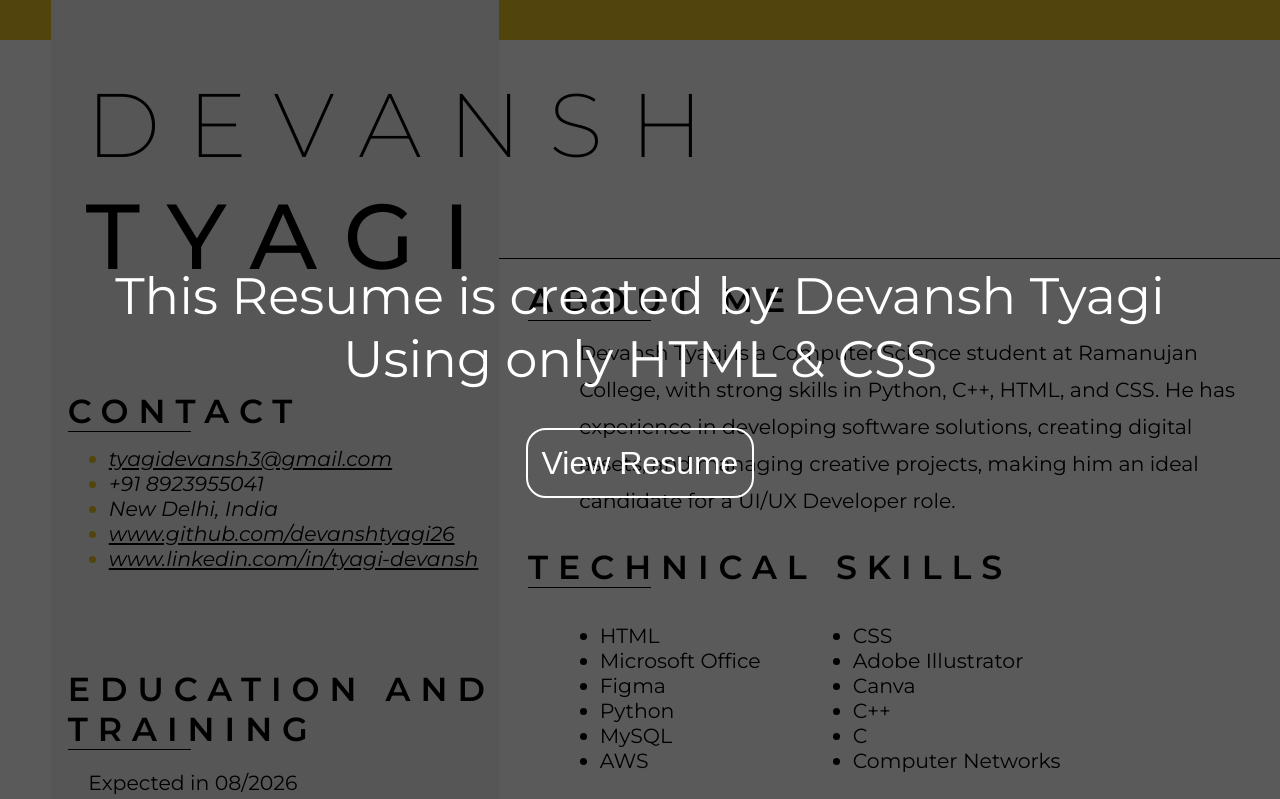
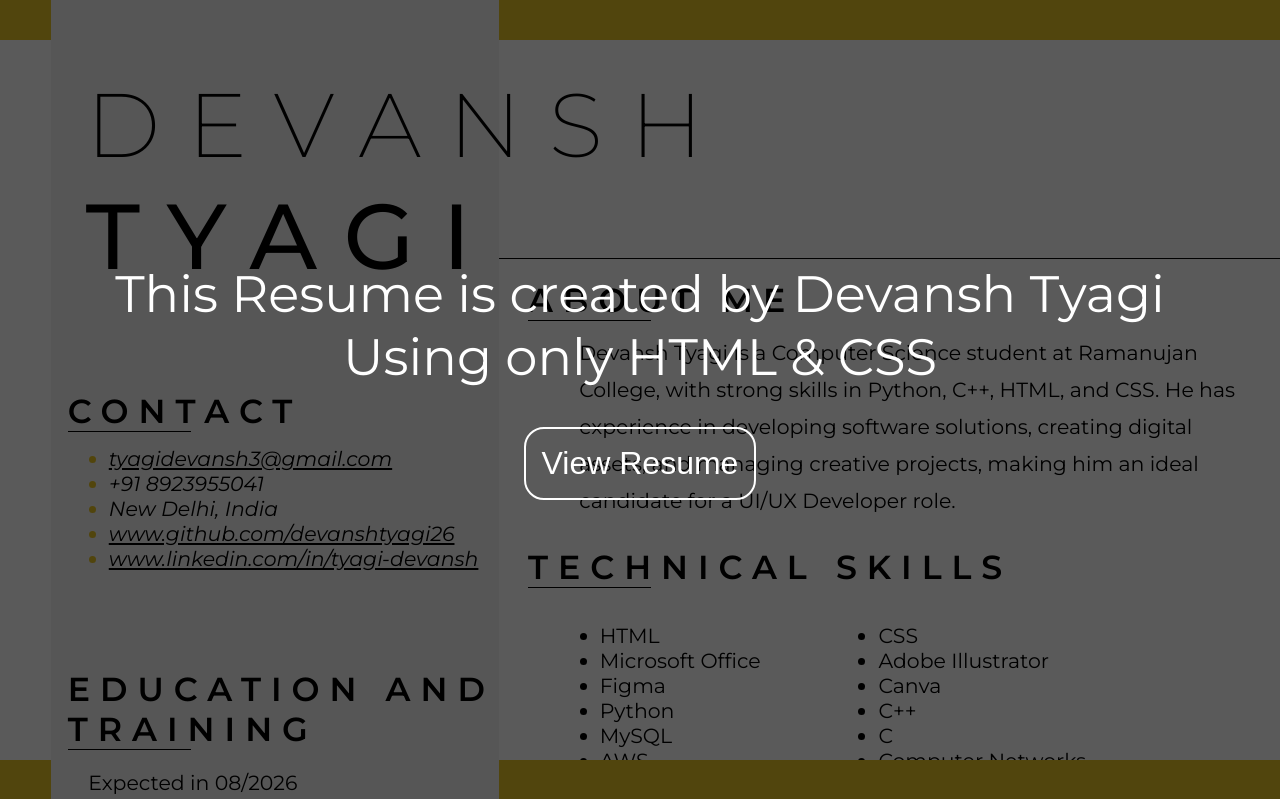
Before and after one commit to devanshtyagi26/Resume, a plain HTML site: page index.html in a window 1280 px wide. Shown: the top 799 px of the page. Drawn offline with Linux system fonts and the light colour scheme.

Commit message:
Updates...

```diff
--- a/media.css
+++ b/media.css
@@ -1,4 +1,4 @@
-@media (max-width: 768px) {
+@media (max-width: 1100px) {
   .hBar {
     height: auto;
   }
--- a/style.css
+++ b/style.css
@@ -9,6 +9,7 @@ body {
   display: flex;
   flex-direction: column;
   min-height: 100vh;
+  overflow-x: hidden;
 }
 
 .popup {
@@ -29,7 +30,7 @@ body {
 .popup .btn {
   background: transparent;
   color: white;
-  padding: 1.1vw;
+  padding: 0.5em;
   border: 2px solid white;
   border-radius: 20px;
   margin: 3vw;
@@ -213,7 +214,7 @@ h3 {
   display: flex;
   padding: 1em;
   justify-content: space-between;
-  max-width: 36vw;
+  max-width: 38vw;
 }
 
 .exp-head {
@@ -243,5 +244,5 @@ footer {
   width: 100%;
   height: 40px;
   bottom: 0;
-  position: relative;
+  position: fixed;
 }
```
